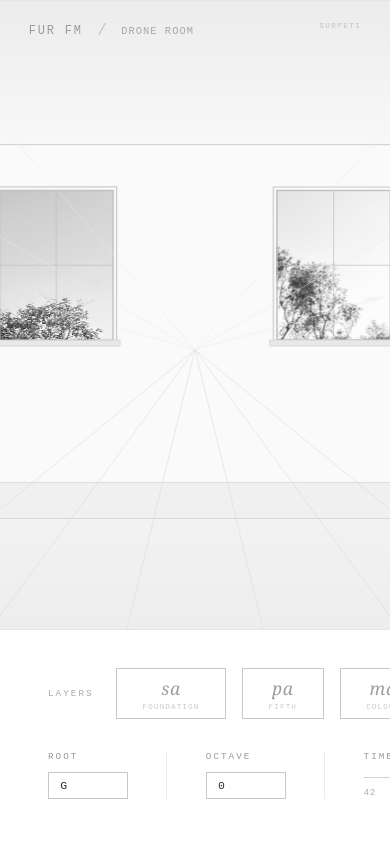
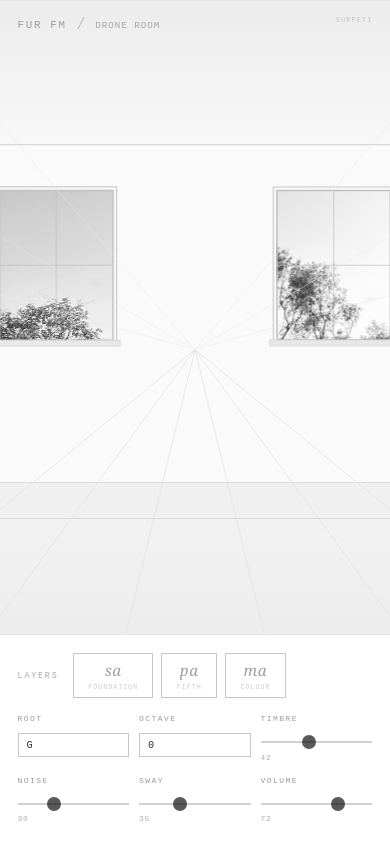
Before and after one commit to 4ursat/fur.fm-streaming-webpage, a plain HTML site: page drone.html in a window 390 px wide. Drawn offline with Linux system fonts and the light colour scheme.

Commit message:
Make Drone Room panel responsive for phone
Switches controls row to a 3-column grid on small screens, tightens
panel padding, scales touch targets up, and reduces label/font sizes.

Co-Authored-By: Claude Sonnet 4.6 <noreply@anthropic.com>

```diff
--- a/drone.html
+++ b/drone.html
@@ -236,6 +236,83 @@
     }
     .win-img-l { animation: windSway 10s ease-in-out infinite; }
     .win-img-r { animation: windSway 10s ease-in-out infinite; animation-delay: -4.3s; }
+
+    /* ── Phone layout ── */
+    @media (max-width: 540px) {
+      header {
+        padding: 1rem 1.1rem;
+        gap: 0.6rem;
+      }
+
+      .brand { font-size: 0.68rem; }
+      .page-lbl { font-size: 0.58rem; }
+
+      footer {
+        top: 1rem;
+        right: 1.1rem;
+        font-size: 0.42rem;
+      }
+
+      .panel {
+        padding: 1.1rem 1.1rem 1.3rem;
+        gap: 1rem;
+      }
+
+      .layers-row {
+        gap: 0.5rem;
+      }
+
+      .layers-label { font-size: 0.52rem; }
+
+      .layer-btn {
+        padding: 0.4rem 0.9rem;
+        font-size: 0.95rem;
+      }
+
+      .layer-sub { font-size: 0.42rem; }
+
+      .ctrls-row {
+        display: grid;
+        grid-template-columns: repeat(3, 1fr);
+        gap: 0.9rem 0.6rem;
+      }
+
+      .ctrl {
+        padding-right: 0;
+        border-right: none;
+        margin-right: 0;
+      }
+
+      .ctrl label {
+        font-size: 0.50rem;
+        letter-spacing: 0.18em;
+      }
+
+      .ctrl select {
+        min-width: unset;
+        width: 100%;
+        font-size: 0.64rem;
+        padding: 0.32rem 0.5rem;
+      }
+
+      .ctrl input[type=range] {
+        width: 100%;
+        height: 2px;
+        margin-top: 0.5rem;
+      }
+
+      .ctrl input[type=range]::-webkit-slider-thumb {
+        width: 14px;
+        height: 14px;
+      }
+
+      .ctrl input[type=range]::-moz-range-thumb {
+        width: 14px;
+        height: 14px;
+      }
+
+      .val { font-size: 0.50rem; }
+    }
   </style>
 </head>
 <body>
```
